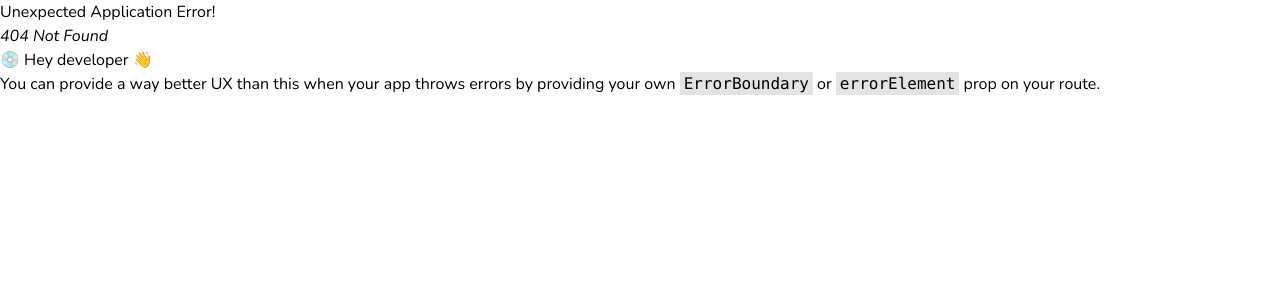
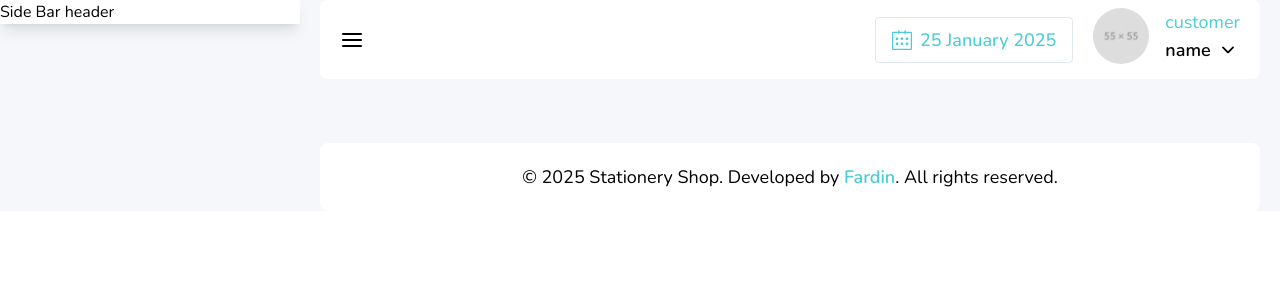
Before and after one commit to devfardin/Stationery-Shop-Client, a React (Vite) app: page /dashboard in a window 1280 px wide. Before the commit this address had no page. Shown: the top 300 px of the page. Built offline with nearby package versions, Linux system fonts and the light colour scheme.

Commit message:
admin dashboard

```diff
--- a/package.json
+++ b/package.json
@@ -10,6 +10,7 @@
     "preview": "vite preview"
   },
   "dependencies": {
+    "@headlessui/react": "^2.2.0",
     "@reduxjs/toolkit": "^2.5.0",
     "@tailwindcss/vite": "^4.0.0",
     "antd": "^5.23.2",
@@ -20,6 +21,7 @@
     "react-icons": "^5.4.0",
     "react-redux": "^9.2.0",
     "react-router": "^7.1.3",
+    "react-spinners": "^0.15.0",
     "redux-persist": "^6.0.0",
     "sonner": "^1.7.2",
     "swiper": "^11.2.1"
--- /dev/null
+++ b/src/components/layout/dashboard/Dashboard.tsx
@@ -0,0 +1,41 @@
+import { useState } from "react";
+import { Outlet } from "react-router";
+import Header from "./Header";
+import Footer from "./Footer";
+import Sidebar from "./sidebar/Sidebar";
+
+const Dashboard = () => {
+  const loading  = false
+  const [isOpen, setIsOpen] = useState(true);
+  return (
+    <div className=" gap-5 flex bg-[#F5F7FA] overflow-hidden">
+      {/* Start Sidebar Area */}
+      <div>
+        <div
+          className={`${isOpen ? "w-0 md:w-[300px]" : "w-[300px] md:w-20"
+            } absolute md:relative top-0 overflow-hidden transition-all duration-500 shadow-lg  border-neutral-300 z-10 bg-white`}
+        >
+          <Sidebar isOpen={isOpen} setIsOpen={setIsOpen}></Sidebar>
+        </div>
+      </div>
+      {/* End Side bar Area */}
+
+      {/* Start Header Area */}
+      <div className="flex-1 flex flex-col  sm:ml-0  ml-3 mr-5 ">
+        <div>
+          <Header isOpen={isOpen} setIsOpen={setIsOpen} />
+        </div>
+
+        <div>
+          <Outlet />
+        </div>
+        <div className="mt-auto">
+          <Footer />
+        </div>
+      </div>
+      {/* End Header Area */}
+    </div>
+  )
+}
+
+export default Dashboard
--- /dev/null
+++ b/src/components/layout/dashboard/Footer.tsx
@@ -0,0 +1,18 @@
+const Footer = () => {
+  const date = new Date();
+  const year = date.getFullYear();
+  return (
+    <div className="bg-white transition-all duration-500 rounded-lg mt-8 p-5">
+      <p className="text-lg text-center">
+        © { year } Stationery Shop. Developed by{" "}
+        <a
+          className="text-primary font-semibold"
+          target="_blank"
+          href="https://github.com/devfardin"> Fardin</a>
+        . All rights reserved.
+      </p>
+    </div>
+  );
+};
+
+export default Footer;
--- /dev/null
+++ b/src/components/layout/dashboard/Header.tsx
@@ -0,0 +1,119 @@
+import { FiMenu, FiUser } from "react-icons/fi";
+import { SlCalender } from "react-icons/sl";
+import { Menu } from "@headlessui/react";
+import { Link, useNavigate } from "react-router";
+import { IoSettingsOutline } from "react-icons/io5";
+import { PiSignOut } from "react-icons/pi";
+import { IoIosArrowDown } from "react-icons/io";
+import adminAvather from "../../../assets/images/admin.jpg";
+import { toast } from "sonner";
+import { useAppDispatch, useAppSelector } from "../../../redux/hooks";
+import { logOut, selectCurrentUser } from "../../../redux/features/auth/authSlice";
+
+type TSideBar = {
+    isOpen: boolean,
+    setIsOpen: boolean,
+}
+
+const Header = ({ isOpen, setIsOpen }:TSideBar) => {
+  const date = new Date();
+  const year = date.getFullYear();
+  const month = date.toLocaleDateString("default", { month: "long" });
+  const day = date.getDate();
+  const navitage = useNavigate();
+ const dispatch = useAppDispatch()
+
+const user = useAppSelector(selectCurrentUser);
+
+  const handleLogout = () => {
+    dispatch(logOut());
+    toast.success('Logout success')
+  }
+
+  return (
+    // Header wrpper Start
+    <div className="bg-white flex-1 transition-all duration-500 rounded-lg mb-8 px-5 py-2 !w-full">
+      {/* header innder container star */}
+      <div className="flex justify-between items-center gap-5 ">
+        {/* Left start */}
+        <div className="cursor-pointer"
+        onClick={() => setIsOpen(!isOpen)}
+            >
+          <FiMenu className="text-2xl hover:text-primary duration-300" />
+        </div>
+
+        {/* Right Start */}
+        <div className="flex items-center gap-3 md:gap-5">
+          <div className="hidden md:block">
+            <h2 className="flex items-center gap-2 border border-[#E2E8F0] py-2 px-3 lg:px-4 rounded-sm text-base lg:text-lg font-medium text-primary">
+              <SlCalender className="text-xl" />
+              {` ${day} ${month} ${year}`}
+            </h2>
+          </div>
+
+          <div className="flex items-center gap-2">
+            <div className=" ">
+              <Menu as="div" className="relative">
+                <div>
+                  <Menu.Button>
+                    <div className="flex gap-2 sm:gap-4 items-center">
+                      <img
+                        className="w-14 h-14 rounded-full"
+                        src={adminAvather}
+                        alt=""
+                      />
+                      <div className="hidden sm:flex flex-col justify-center">
+                        <span className="text-base lg:text-lg font-normal text-primary text-center">
+                          customer
+                        </span>
+                        <h2 className="flex items-center gap-2 text-base lg:text-lg font-semibold">
+                          name <IoIosArrowDown />
+                        </h2>
+                      </div>
+                    </div>
+                  </Menu.Button>
+                </div>
+
+                <Menu.Items className="absolute right-0 py-2 mt-4 w-44 origin-top-right divide-y divide-gray-100 rounded-sm bg-white shadow-lg ring-1 ring-black/5 focus:outline-none">
+                  <div className="px-1 py-1 ">
+                    <Menu.Item>
+                      <Link
+                        to="profile"
+                        className=" hover:bg-primary hover:text-white text-base font-normal flex w-full gap-1 items-center rounded-md px-2 py-1 text-primary"
+                      >
+                        <FiUser></FiUser>
+                        Profile
+                      </Link>
+                    </Menu.Item>
+
+                    <Menu.Item>
+                      <Link
+                        to="/profile"
+                        className=" hover:bg-primary hover:text-white text-base font-normal flex w-full gap-1 items-center rounded-md px-2 py-1 text-primary"
+                      >
+                        <IoSettingsOutline></IoSettingsOutline>
+                        Setting
+                      </Link>
+                    </Menu.Item>
+
+                    <Menu.Item>
+                      <button
+                        onClick={handleLogout}
+                        className=" hover:bg-primary hover:text-white text-base font-normal flex w-full gap-1 items-center rounded-md px-2 py-1 text-primary"
+                      >
+                        <PiSignOut />
+                        Logout
+                      </button>
+                    </Menu.Item>
+                  </div>
+                </Menu.Items>
+              </Menu>
+            </div>
+          </div>
+        </div>
+      </div>
+    </div>
+  );
+};
+
+export default Header;
--- /dev/null
+++ b/src/components/layout/dashboard/sidebar/Header.tsx
@@ -0,0 +1,11 @@
+import React from 'react'
+
+const Header = () => {
+  return (
+    <div>
+      Side Bar header
+    </div>
+  )
+}
+
+export default Header
--- /dev/null
+++ b/src/components/layout/dashboard/sidebar/Sidebar.tsx
@@ -0,0 +1,13 @@
+import React from 'react'
+import Header from './Header'
+
+const Sidebar = () => {
+  return (
+    <div>
+      <Header/>
+
+    </div>
+  )
+}
+
+export default Sidebar
--- /dev/null
+++ b/src/components/share/Loading.tsx
@@ -0,0 +1,10 @@
+import { PulseLoader } from "react-spinners"
+
+const Loading = () => {
+  return (
+    <PulseLoader margin={5} size={15}
+/>
+  )
+}
+
+export default Loading
--- /dev/null
+++ b/src/routes/DashboardRoutes.tsx
@@ -0,0 +1,8 @@
+import Dashboard from "../components/layout/dashboard/Dashboard";
+
+export const dashboardRoutes =[
+    {
+        path: '/',
+        element: <Dashboard/>
+    }
+]
```
Also changed, not shown: src/routes/Routes.tsx (+7 -2 lines), src/assets/images/admin.jpg (added), src/components/layout/dashboard/sidebar/Footer.tsx (added), 1 other file (tests, documents, lock files or other folders).
